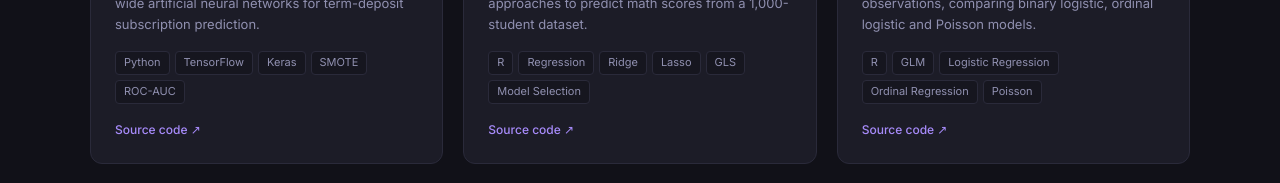
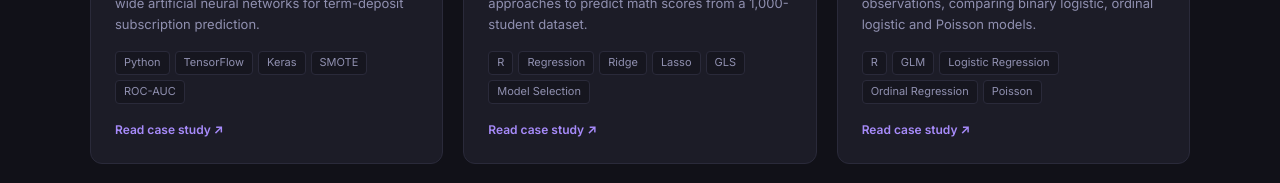
Before and after one commit to Dav-lopez/-jesutoba-portfolio, a Next.js app: page / in a window 1280 px wide. Shown: the part 4000-4183 px from the top of the page. Built offline with nearby package versions, Linux system fonts and the light colour scheme; no server answers.

Commit message:
feat: link academic project cards to research case studies

```diff
--- a/src/components/Projects.tsx
+++ b/src/components/Projects.tsx
@@ -192,7 +192,9 @@ export default function Projects() {
                   Live website ↗
                 </a>
               )}
-              <a
+              {proj.id === "bank-deposit-ann" || proj.id === "student-math-regression" || proj.id === "patient-pro-glm" ? (
+                <a href={`/research#${proj.id}`} style={{ fontSize: 12, color: "var(--accent3)", fontWeight: 600 }}>Read case study ↗</a>
+              ) : <a
                 href={proj.github}
                 target="_blank"
                 rel="noopener noreferrer"
@@ -206,7 +208,7 @@ export default function Projects() {
                 }}
               >
                 Source code ↗
-              </a>
+              </a>}
               </div>
             </div>
           ))}
```
